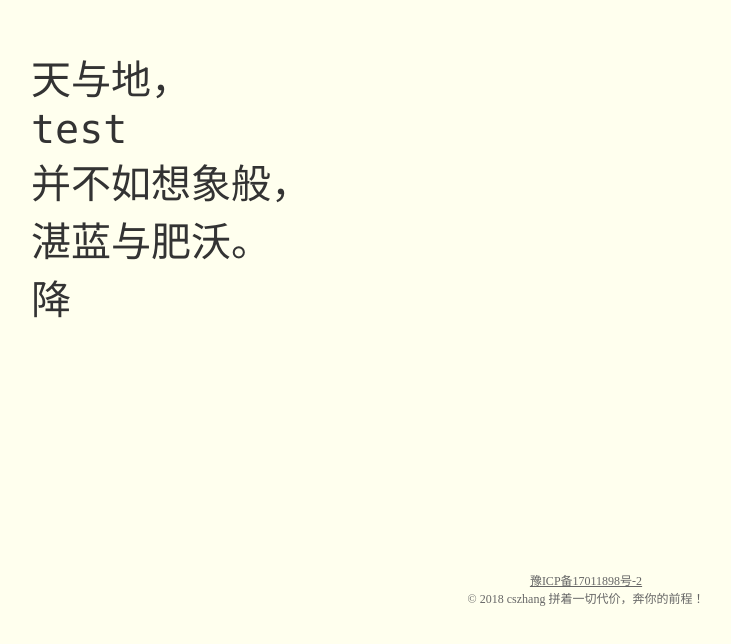
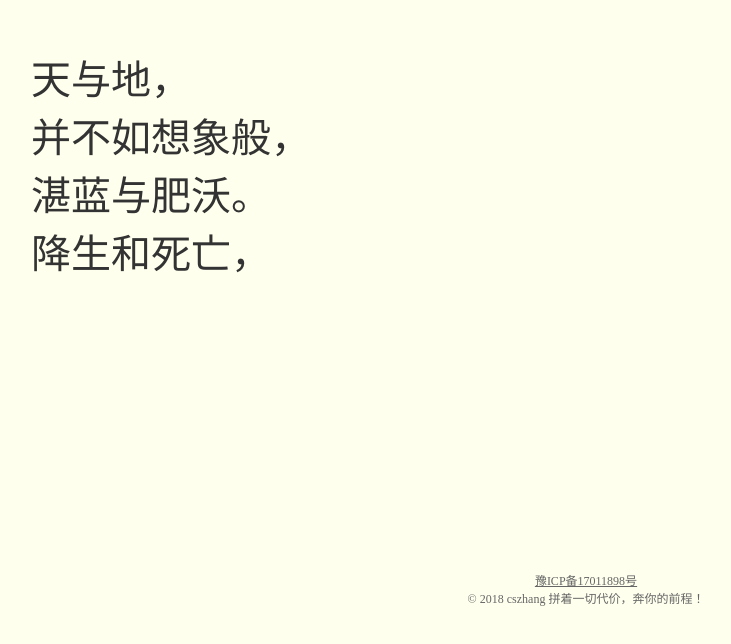
Before and after one commit to zhang570221322/zhang570221322.github.io, a plain HTML site: page index.html in a window 1280 px wide. Shown: the part 152-796 px from the top of the page, without its empty margins (54-785 px from the left). Drawn offline with Linux system fonts and the light colour scheme.

Commit message:
adapt different webset url

```diff
--- a/index.html
+++ b/index.html
@@ -8,6 +8,8 @@
 			font-family: digit;
 			src: url('digital-7_mono.ttf') format("truetype");
 		}
+
+
 	</style>
 	<link href="css/default.css" type="text/css" rel="stylesheet">
 	<script type="text/javascript" src="js/jquery.js"></script>
@@ -20,7 +22,7 @@
 		<div id="content">
 			<div id="code">
 				天与地， <br/>
-				test<br>
+
 				并不如想象般，  <br/>
 
 				湛蓝与肥沃。  <br/>
@@ -52,11 +54,18 @@
 		</div>
 		<div id="copyright">
 
-			<a href="https://beian.miit.gov.cn/">豫ICP备17011898号-2</a>  <br/>
+			<a href="https://beian.miit.gov.cn/" id ="icp">豫ICP备17011898号</a>  <br/>
 			© 2018 cszhang   拼着一切代价，奔你的前程！
 		</div>
 	</div>
 	<script type="text/javascript">
+		var icp_a= document.getElementById('icp');
+		var href = window.location.href
+		if (href.includes("sharepoem")){
+			icp_a.innerText="豫ICP备17011898号-2"
+		}else if (href.includes("cszhang")){
+			icp_a.innerText="豫ICP备17011898号-1"
+		}
 		var offsetX = $("#loveHeart").width() / 2;
 		var offsetY = $("#loveHeart").height() / 2 - 55;
 		var together = new Date();
```
